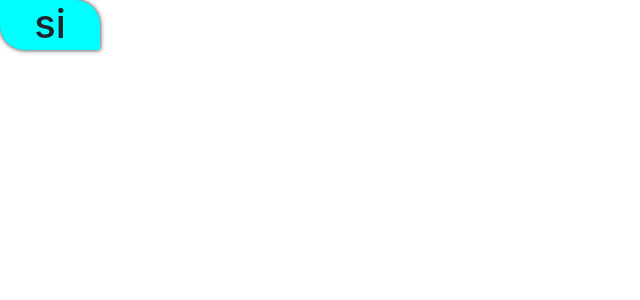
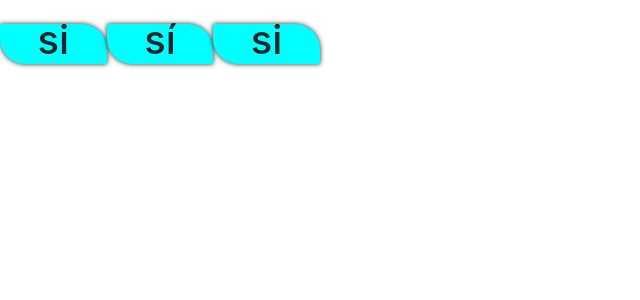
Before and after one commit to emnus/portfolio1, a React (Create React App) app: page /si in a window 1280 px wide. Shown: the top 300 px of the page, without its empty margins (0-640 px from the left). Built offline with nearby package versions, Linux system fonts and the light colour scheme.

Commit message:
added 3 buttons to header

```diff
--- a/package.json
+++ b/package.json
@@ -8,12 +8,7 @@
     "@testing-library/user-event": "^13.5.0",
     "react": "^18.2.0",
     "react-dom": "^18.2.0",
-<<<<<<< HEAD
-    "react-router-dom": "^6.4.2",
-    "react-scripts": "5.0.1",
-=======
     "react-scripts": "^5.0.1",
->>>>>>> 9082149a5dd3586d58408df9c5705733f439fc40
     "web-vitals": "^2.1.4"
   },
   "scripts": {
--- a/src/Router/RouterApp.js
+++ b/src/Router/RouterApp.js
@@ -1,5 +1,6 @@
 import React from 'react'
 import { BrowserRouter, Route, Routes } from 'react-router-dom'
+import Main from '../pages/Main/Main'
 
 const RouterApp = () => {
   return (
@@ -7,7 +8,7 @@ const RouterApp = () => {
         <Routes>
             <Route
             path='/si'
-            element=''
+            element={<Main/>}
             />
         </Routes>
     </BrowserRouter>
--- a/src/components/Button/Button.css
+++ b/src/components/Button/Button.css
@@ -1,21 +1,20 @@
 .Button{
+    display: flex;
+    align-items: center;
+    justify-content: center;
     background-color: aqua;
     border-radius: 1px;
-    width: 100px;
-    height: 50px;
-    border-radius: 25px;
-    border-top-right-radius: 0%;
-    border-bottom-left-radius: 0%;
-    box-shadow:0px 0px 5px 0px;
-}
-.Button:hover{
-    border-radius: 1px;
-    width: 100px;
-    height: 50px;
+    height: 40px;
     border-radius: 25px;
     border-top-left-radius: 0%;
     border-bottom-right-radius: 0%;
+
     box-shadow:0px 0px 5px 0px;
+
+}
+.Button:hover{
+    height: 40px;
+    border-radius: 25px;
 }
 .button_text{
     display: flex;
--- a/src/components/Button/Button.jsx
+++ b/src/components/Button/Button.jsx
@@ -2,12 +2,12 @@ import React from 'react'
 import './Button.css'
 import useStyles from './useStyles'
 
-const Button = () => {
-  const Styles = useStyles()
+const Button = ({text}) => {
+  const Styles = useStyles();
   return (
     <div className={Styles.button_container}>
 
-      <h1 className={Styles.button_text}>si</h1>
+      <h1 className={Styles.button_text}>{text}</h1>
 
     </div>
   )
--- a/src/components/Button/useStyles.js
+++ b/src/components/Button/useStyles.js
@@ -1,6 +1,6 @@
 const useStyles = () => {
     return {
-        button_container: 'Button',
+        button_container: 'Button col-1',
         button_text : 'button_text',
     }
 };
--- a/src/components/Header/Header.css
+++ b/src/components/Header/Header.css
@@ -0,0 +1,4 @@
+.buttons_header{
+    display: flex;
+
+}
--- a/src/components/Header/Header.jsx
+++ b/src/components/Header/Header.jsx
@@ -1,21 +1,25 @@
 import React from 'react'
 import './Header.css'
+import Button from '../Button/Button'
+import useStyles from '../Button/useStyles'
 
 const Header = () => {
+  const Styles = useStyles();
   return (
-    <div>
+    <div className='header_body'>
       <div className='logo_container'>
       <img className='Logo_header' src="" alt="" />
       </div>
 
       <div className='buttons_header'>
-      <a href=""></a>
-      <a href=""></a>
-      <a href=""></a>
+      <Button text="si"/>
+      <Button text="sí"/>
+      <Button text="si"/>
       <img src="" alt="" />
       </div>
     </div>
   )
 }
 
+
 export default Header
--- /dev/null
+++ b/src/components/Header/useStyles.js
@@ -0,0 +1,7 @@
+const useStyles = () => {
+    return {
+        buttons_header : 'buttons_header col-12 border',
+    }
+};
+
+export default useStyles;
--- a/src/pages/Main/Main.js
+++ b/src/pages/Main/Main.js
@@ -7,7 +7,7 @@ const Main = () => {
   return (
     <div>
 
-        <Button/>
+        <Header/>
 
     </div>
   )
```
Also changed, not shown: 1 other file (tests, documents, lock files or other folders).
